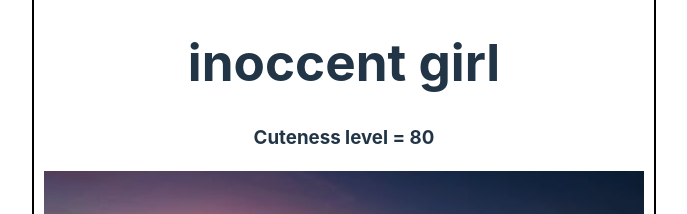
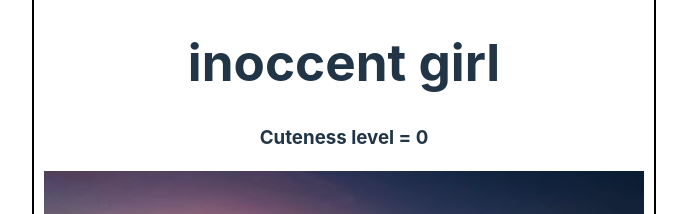
Before and after one commit to vashishtkumar/ReactJS, a React (Vite) app in the folder my_first_react_app/: page / in a window 1280 px wide. Shown: the part 2300-2514 px from the top of the page, without its empty margins (296-983 px from the left). Built offline with nearby package versions, Linux system fonts and the light colour scheme.

Commit message:
default props

```diff
--- a/my_first_react_app/src/product.jsx
+++ b/my_first_react_app/src/product.jsx
@@ -1,10 +1,10 @@
 import photo from "./assets/photo.jpg"
 import "./product.css"
-export default function Product(p){
+export default function Product({title,cuteness=0}){
     return (
         <div className="Product">
-        <h1>{p.title}</h1>
-        <h3>Cuteness level = {p.cuteness}</h3>
+        <h1>{title}</h1>
+        <h3>Cuteness level = {cuteness}</h3>
         <img src={photo} alt="a cute baby" className="photo"></img>
         </div>
     )
--- a/my_first_react_app/src/productTab.jsx
+++ b/my_first_react_app/src/productTab.jsx
@@ -5,7 +5,7 @@ return(
     <>
     <Product title="Cute Girl" cuteness="100"/>
     <Product title="Lovely Girl" cuteness={200}></Product>
-    <Product title="inoccent girl" cuteness="80"/>
+    <Product title="inoccent girl"/>
     </>
 )
 }
```
